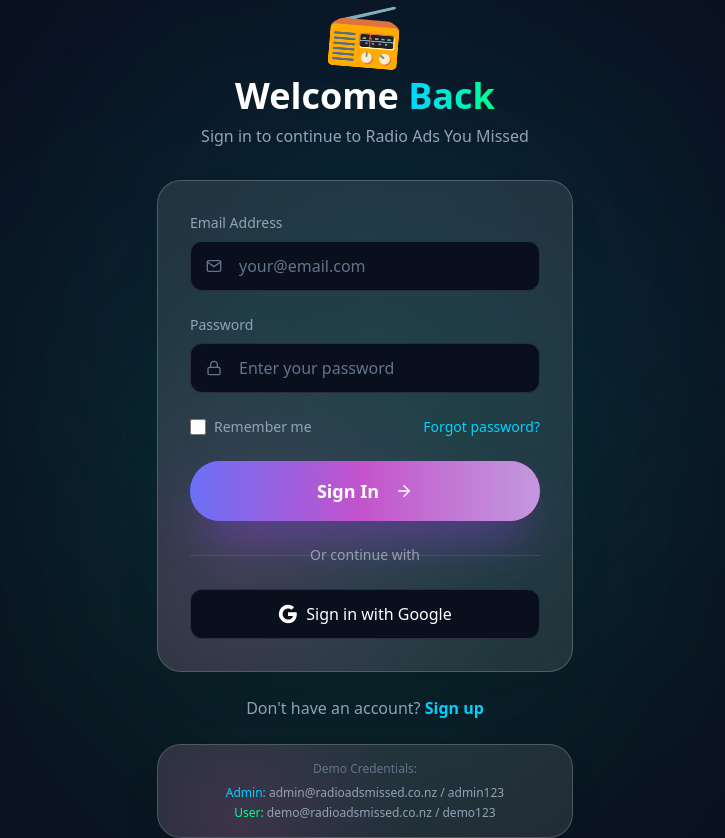
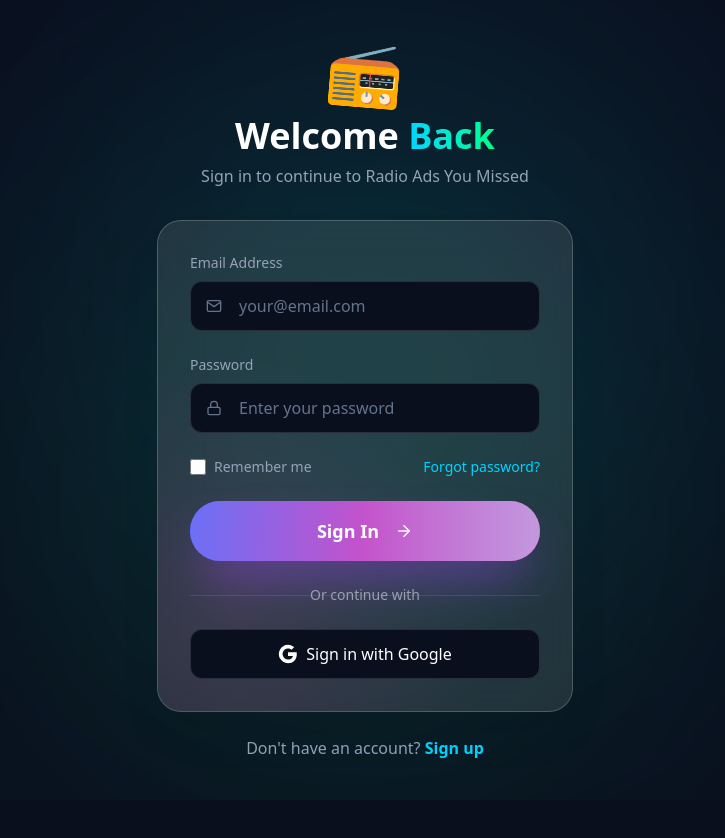
Before and after one commit to Umer9538/Radio_Ads_you_Missed, a Next.js app: page /auth/signin in a window 1280 px wide. Shown: the whole page, without its empty margins (275-1000 px from the left). After the commit the page ends 800 px from the top, so only its background shows below. Built offline with nearby package versions, Linux system fonts and the light colour scheme.

Commit message:
Remove demo credentials from signin page

```diff
--- a/src/app/auth/signin/page.tsx
+++ b/src/app/auth/signin/page.tsx
@@ -227,26 +227,6 @@
             </Link>
           </p>
         </motion.div>
-
-        {/* Demo Credentials */}
-        <motion.div
-          initial={{ opacity: 0 }}
-          animate={{ opacity: 1 }}
-          transition={{ delay: 0.6 }}
-          className="mt-6"
-        >
-          <GlassmorphicCard className="p-4">
-            <p className="text-xs text-[#64748b] text-center mb-2">Demo Credentials:</p>
-            <div className="space-y-1 text-xs text-[#94a3b8]">
-              <p className="text-center">
-                <span className="text-[#00d4ff]">Admin:</span> admin@radioadsmissed.co.nz / admin123
-              </p>
-              <p className="text-center">
-                <span className="text-[#00ff88]">User:</span> demo@radioadsmissed.co.nz / demo123
-              </p>
-            </div>
-          </GlassmorphicCard>
-        </motion.div>
       </div>
     </div>
   )
```
